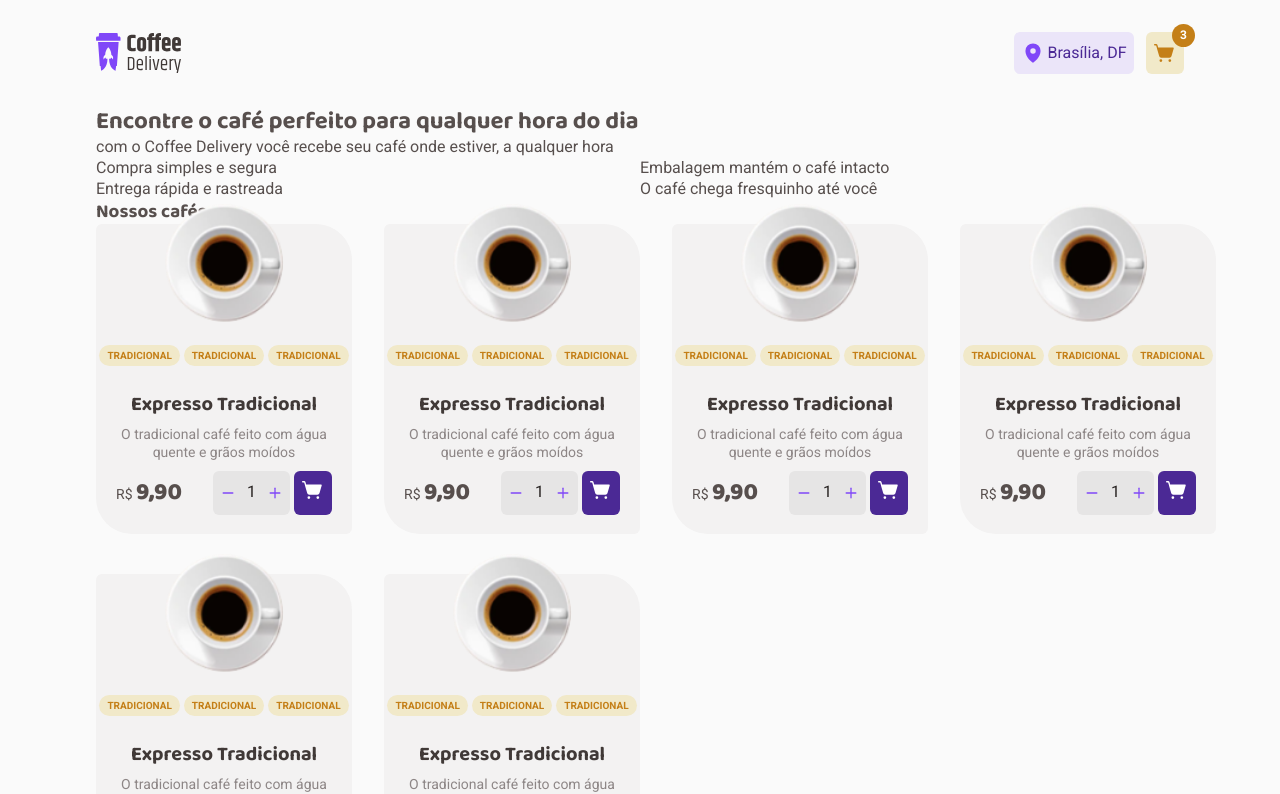
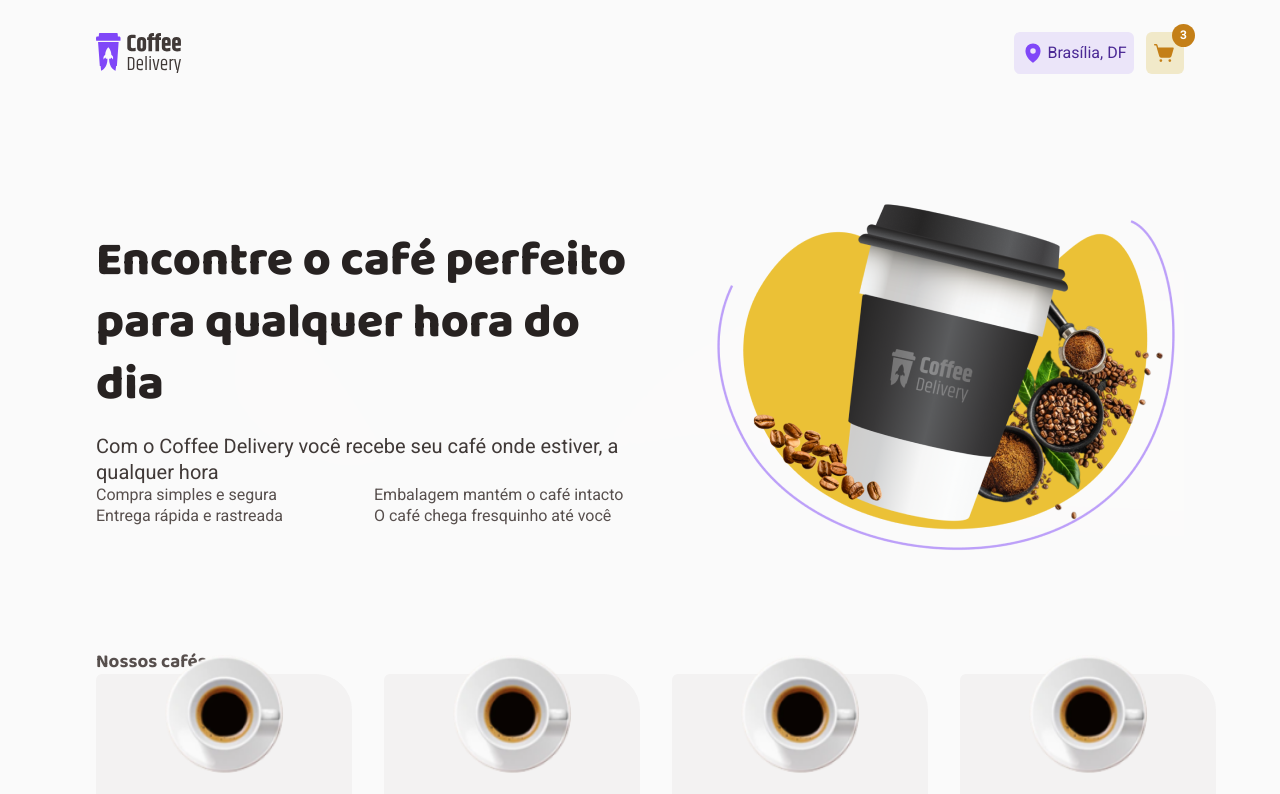
Before and after one commit to ig-swll/d02-coffee-delivery, a React (Vite) app: page / in a window 1280 px wide. Shown: the top 794 px of the page. Built offline with nearby package versions, Linux system fonts and the light colour scheme.

Commit message:
Componente de hero

```diff
--- /dev/null
+++ b/src/pages/Home/components/Hero/index.tsx
@@ -0,0 +1,34 @@
+import imageCoffee from '../../../../assets/img-hero.png'
+import {
+  HeroContainer,
+  MainText,
+  SellingPoint,
+  SellingPointsGrid,
+} from './styles'
+
+export function Hero() {
+  return (
+    <HeroContainer>
+      <div>
+        <MainText>
+          <h1>Encontre o café perfeito para qualquer hora do dia</h1>
+          <p>
+            Com o Coffee Delivery você recebe seu café onde estiver, a qualquer
+            hora
+          </p>
+        </MainText>
+
+        <SellingPointsGrid>
+          <SellingPoint>Compra simples e segura</SellingPoint>
+          <SellingPoint>Embalagem mantém o café intacto</SellingPoint>
+          <SellingPoint>Entrega rápida e rastreada</SellingPoint>
+          <SellingPoint>O café chega fresquinho até você</SellingPoint>
+        </SellingPointsGrid>
+      </div>
+      <img
+        src={imageCoffee}
+        alt="Imagem de um copo de café com grãos em volta"
+      />
+    </HeroContainer>
+  )
+}
--- /dev/null
+++ b/src/pages/Home/components/Hero/styles.ts
@@ -0,0 +1,42 @@
+import styled from 'styled-components'
+import heroBackground from '../../../../assets/Background.svg'
+
+export const HeroContainer = styled.section`
+  width: 100%;
+  background: url(${heroBackground});
+  background-color: ${({ theme }) => theme.background};
+  background-blend-mode: screen;
+  padding: 5.75rem 0;
+  display: flex;
+  align-items: center;
+  justify-content: center;
+  gap: 3.5rem;
+
+  > img {
+    max-width: 476px;
+  }
+`
+
+export const MainText = styled.div`
+  h1 {
+    font-size: 3rem;
+    font-weight: 800;
+    color: ${({ theme }) => theme['base-title']};
+    margin-bottom: 1rem;
+  }
+  p {
+    color: ${({ theme }) => theme['base-subtitle']};
+    font-size: 1.25rem;
+  }
+`
+
+export const SellingPointsGrid = styled.div`
+  display: grid;
+  grid-template-columns: repeat(2, 1fr);
+`
+
+export const SellingPoint = styled.div`
+  display: flex;
+  align-items: center;
+  gap: 0.75rem;
+`
--- a/src/pages/Home/index.tsx
+++ b/src/pages/Home/index.tsx
@@ -1,27 +1,13 @@
 import { Navbar } from '../../components/Navbar'
 import { CoffeeCard } from './components/CoffeeCard'
+import { Hero } from './components/Hero'
 
 export function Home() {
   return (
     <div>
       <Navbar />
 
-      <section>
-        <div>
-          <h1>Encontre o café perfeito para qualquer hora do dia</h1>
-          <p>
-            com o Coffee Delivery você recebe seu café onde estiver, a qualquer
-            hora
-          </p>
-        </div>
-
-        <div style={{ display: 'grid', gridTemplateColumns: '1fr 1fr' }}>
-          <span>Compra simples e segura</span>
-          <span>Embalagem mantém o café intacto</span>
-          <span>Entrega rápida e rastreada</span>
-          <span>O café chega fresquinho até você</span>
-        </div>
-      </section>
+      <Hero />
 
       <section>
         <h3>Nossos cafés</h3>
```
